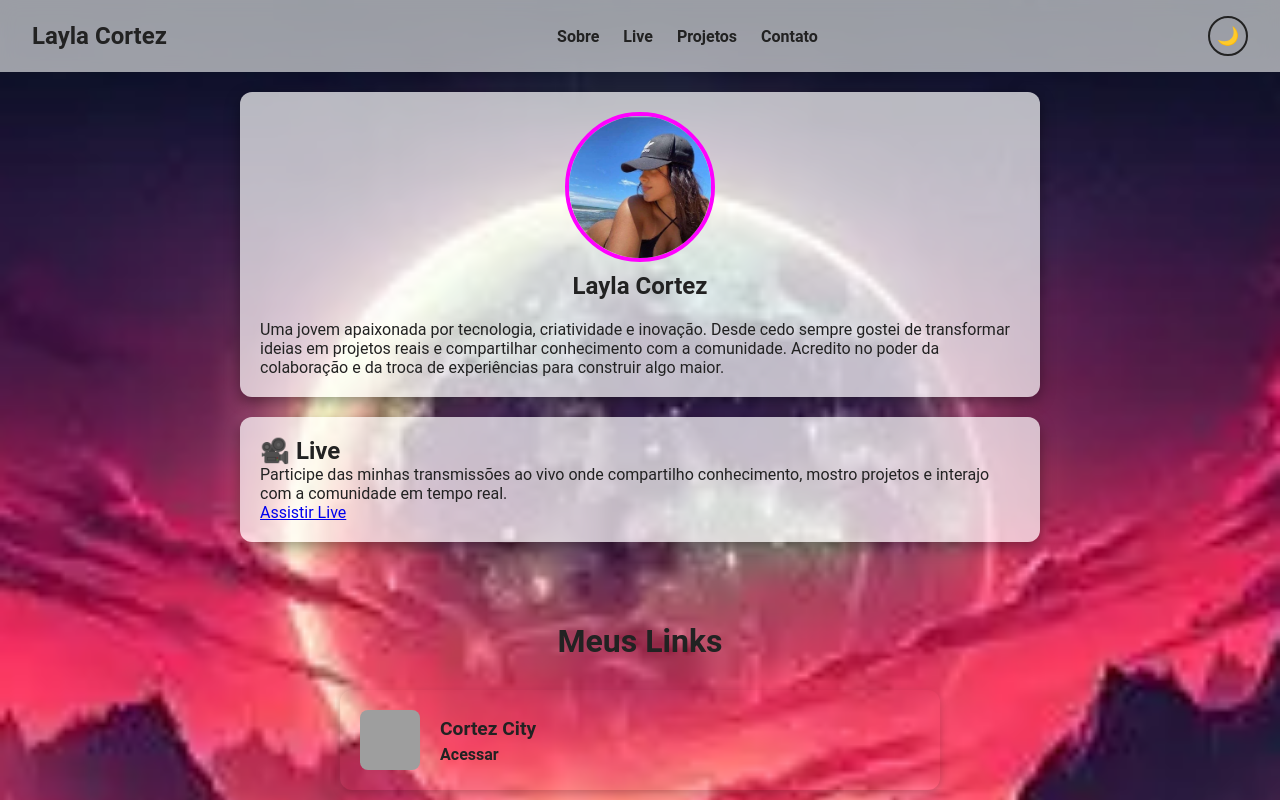
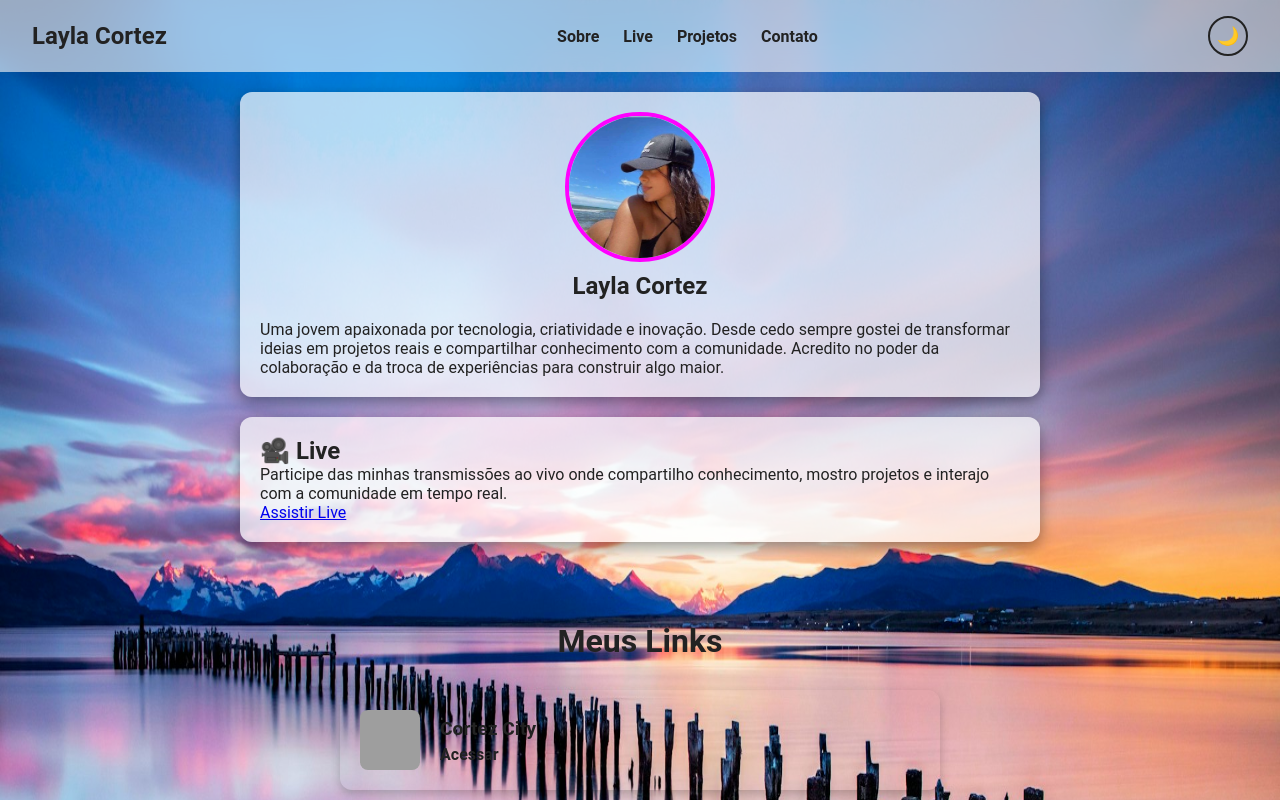
Before and after one commit to LaylaCortez/LaylaCortez, a plain HTML site: page index.html in a window 1280 px wide. Both pictures are taken after a click on the button "☀️". Shown: the top 800 px of the page. Drawn offline with Linux system fonts and the light colour scheme; grey boxes are pictures that could not be loaded.

Commit message:
update: imagens background

```diff
--- a/styles.css
+++ b/styles.css
@@ -11,7 +11,8 @@ body {
   text-align: center;
   min-height: 100vh;
   transition: background 1s ease-in-out, color 0.4s ease;
-  background: url("escuro.webp") no-repeat center center/cover;
+  background: url("./escuro.jpg") no-repeat center center/cover;
+  background-attachment: fixed;
 }
 
 /* ===== Navbar ===== */
@@ -144,7 +145,8 @@ form button:hover {
 
 /* ===== Light Mode ===== */
 body.light {
-  background: url("claro.webp") no-repeat center center/cover;
+  background: url("./claro.jpg") no-repeat center center/cover;
+  background-attachment: fixed;
   color: #222;
 }
 
```
Also changed, not shown: claro.jpg (added), escuro.jpg (added).
